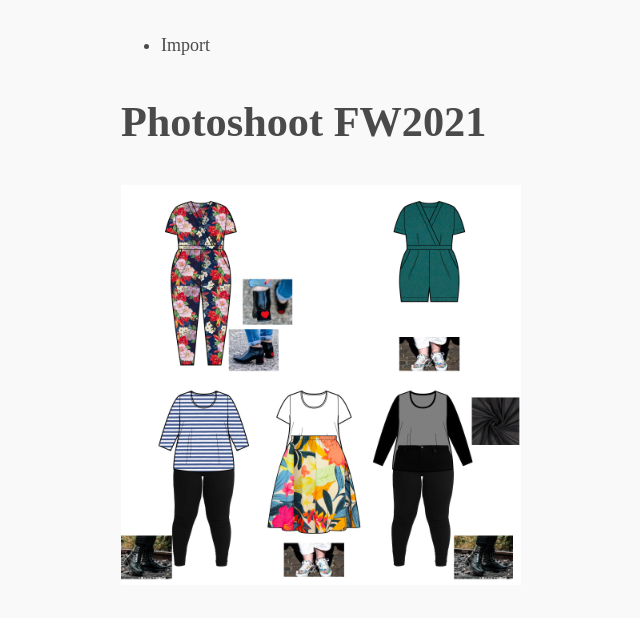
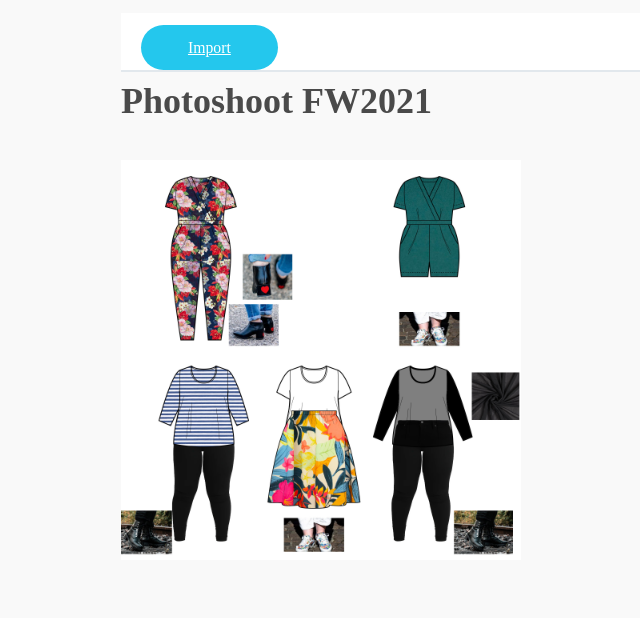
Before and after one commit to barotcam/CuttingLayouts, an Electron app: page main/index.html in a window 1280 px wide. Shown: the whole page, without its empty margins (177-817 px from the left). Drawn offline with Linux system fonts and the light colour scheme.

Commit message:
Open file dialog

```diff
--- a/main/index.html
+++ b/main/index.html
@@ -3,37 +3,48 @@
 
 <head>
     <meta charset="UTF-8">
-    <meta http-equiv="X-UA-Compatible" content="IE=edge">
-    <meta name="viewport" content="width=device-width, initial-scale=1.0">
     <title>Cutting Layout Generator</title>
     <link rel="stylesheet" href="style.css">
 
-    <script src="cuttinglayout.js"></script>
+<!--    <script src="cuttinglayout.js"></script>
+    <script src="svgparser.js"></script>-->
 
     <script>
+
         function ready(fn){
             if (document.readyState != 'loading'){
-                    fn();
+                fn();
             }
             else {
-                    document.addEventListener('DOMContentLoaded', fn);
+                document.addEventListener('DOMContentLoaded', fn);
             }
         }
 
         ready(function(){
-        //    alert("Hello! I am an alert box!!");
-        }
+
+            const { ipcRenderer } = require( 'electron' );
+
+            // file import
+            var importbutton = document.getElementById("import");
+            importbutton.onclick = function() {
+                ipcRenderer.send( 'open-file-dialog' );
+                console.log( '[message sent]', 'open-file-dialog' );
+            }
+
+        });
+
     </script>
 </head>
 
 <body>
-    <ul class="topnav">
-        <li class="button import" id="import">Import</li>
-    </ul>
+    <div class="topnav">
+        <a href="#" class="button" id="import">Import</a>
+    </div>
     <div class="photo">
-        <h1>Photoshoot FW2021</h1>
+        <h2>Photoshoot FW2021</h2>
         <img src="img/photoshoot.jpg" alt="Photoshoot" class="img">
     </div>
+
 </body>
 
 </html>
--- a/main/style.css
+++ b/main/style.css
@@ -28,3 +28,27 @@ hr {
 img {
     max-width: 50vh;
 }
+
+.topnav{
+width: 100%;
+height: calc(var(--nav-width) - 0.625em);
+background-color: #fff;
+float: left;
+margin: 0;
+padding: 0;
+overflow: hidden;
+position: relative;
+z-index: 10;
+border-bottom: 2px solid #E2E8ED;
+}
+
+.button{
+float: left;
+list-style: none;
+margin: 0.78em 0 0 1.25em;
+padding: 0.6em 3em;
+color: #fff;
+background-color: #24C7ED;
+border-radius: 5em;
+font-size: 0.875em;
+}
```
Also changed, not shown: main.js (+12 -5 lines).
